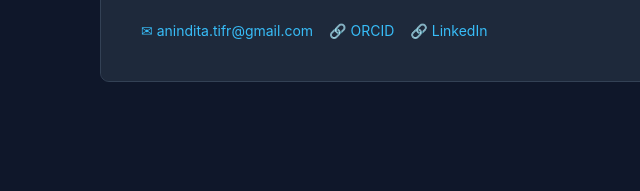
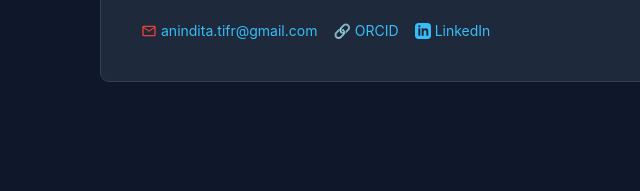
Before and after one commit to ak301196/homepage, a plain HTML site: page index.html in a window 1280 px wide. Shown: the part 508-699 px from the top of the page, 123-763 px from the left. Drawn offline with nearby package versions, Linux system fonts and the light colour scheme.

Commit message:
Update index.html

```diff
--- a/index.html
+++ b/index.html
@@ -225,14 +225,19 @@
 
                     <!-- Contact Buttons for the About section -->
                     <div class="mt-6 flex justify-center md:justify-start space-x-4 text-sm">
-                        <a href="mailto:aninditakarmakar333@gmail.com" class="text-primary hover:text-primary-dark transition duration-300 flex items-center" title="Email">
-                            &#9993; anindita.tifr@gmail.com
+                        <a href="mailto: anindita.tifr@gmail.com" class="text-primary hover:text-white transition duration-300 flex items-center" title="Email">
+    <!-- Gmail/Mailbox SVG Icon - Forced Color (Red approximation) -->
+    <svg class="w-4 h-4 mr-1" fill="#EA4335" viewBox="0 0 24 24" xmlns="http://www.w3.org/2000/svg">
+        <path d="M22 6c0-1.1-.9-2-2-2H4c-1.1 0-2 .9-2 2v12c0 1.1.9 2 2 2h16c1.1 0 2-.9 2-2V6zm-2 0l-8 5.25L4 6h16zm0 12H4V8l8 5.25L20 8v10z"/>
+    </svg>
+    anindita.tifr@gmail.com
                         </a>
                         <a href="https://orcid.org/0000-0002-8409-503X" target="_blank" class="text-primary hover:text-primary-dark transition duration-300 flex items-center" title="ORCID ID">
                             &#x1F517; ORCID
                         </a>
-                        <a href="https://www.linkedin.com/in/aninditak1996/" target="_blank" class="text-primary hover:text-primary-dark transition duration-300 flex items-center" title="LinkedIn">
-                            &#x1F517; LinkedIn
+                        <a href="https://www.linkedin.com/in/aninditak1996/" target="_blank" class="text-primary hover:text-white transition duration-300 flex items-center" title="LinkedIn">
+    <svg class="w-4 h-4 mr-1 fill-current" viewBox="0 0 24 24" xmlns="http://www.w3.org/2000/svg"><path d="M19 0h-14c-2.761 0-5 2.239-5 5v14c0 2.761 2.239 5 5 5h14c2.762 0 5-2.239 5-5v-14c0-2.761-2.238-5-5-5zm-11 19h-3v-11h3v11zm-1.5-12.268c-.966 0-1.75-.79-1.75-1.764s.784-1.764 1.75-1.764 1.75.79 1.75 1.764-.783 1.764-1.75 1.764zm13.5 12.268h-3v-5.604c0-3.368-4-3.529-4 0v5.604h-3v-11h3v1.765c1.396-2.586 7-2.777 7 2.476v6.759z"/></svg>
+    LinkedIn
                         </a>
                     </div>
                 </div>
```
